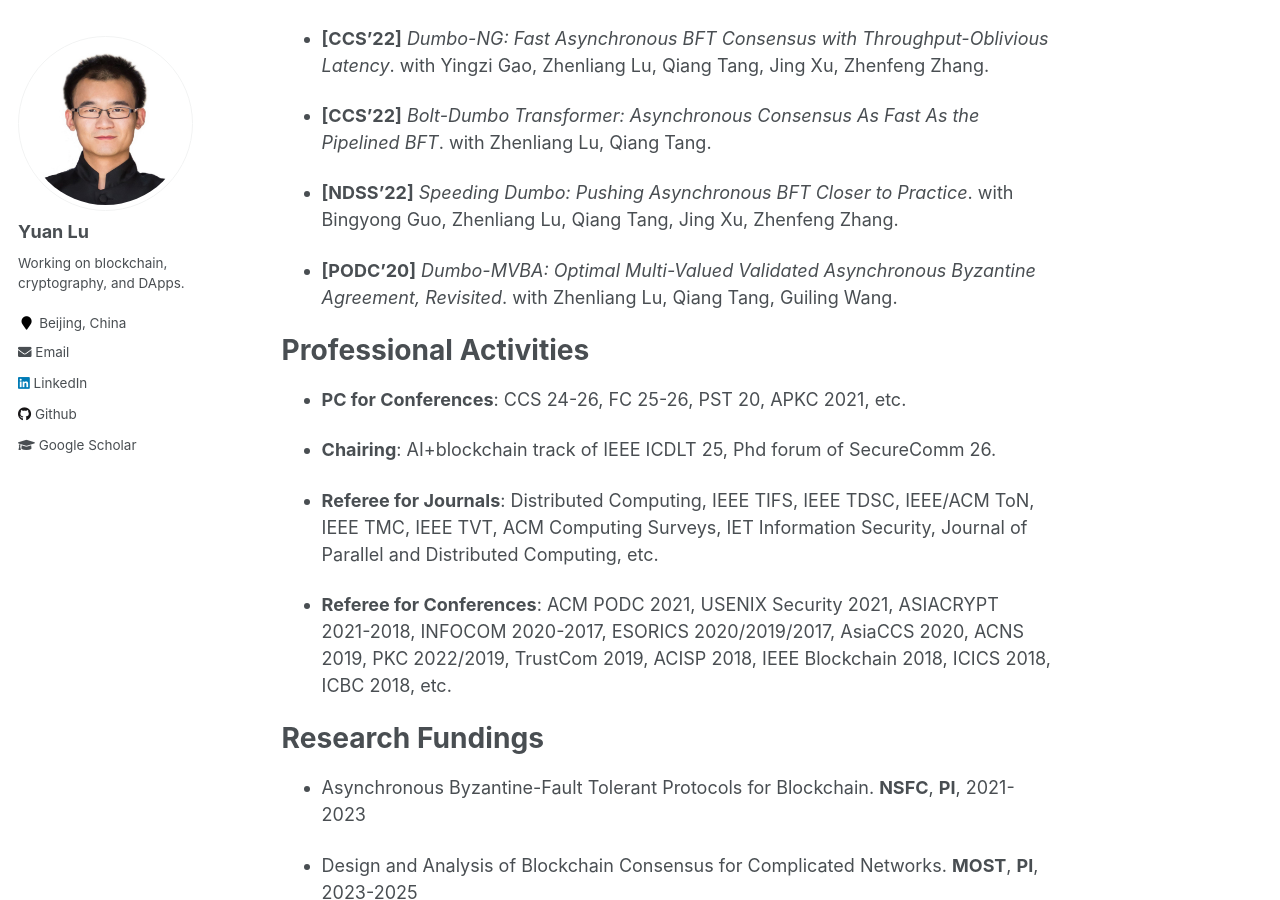
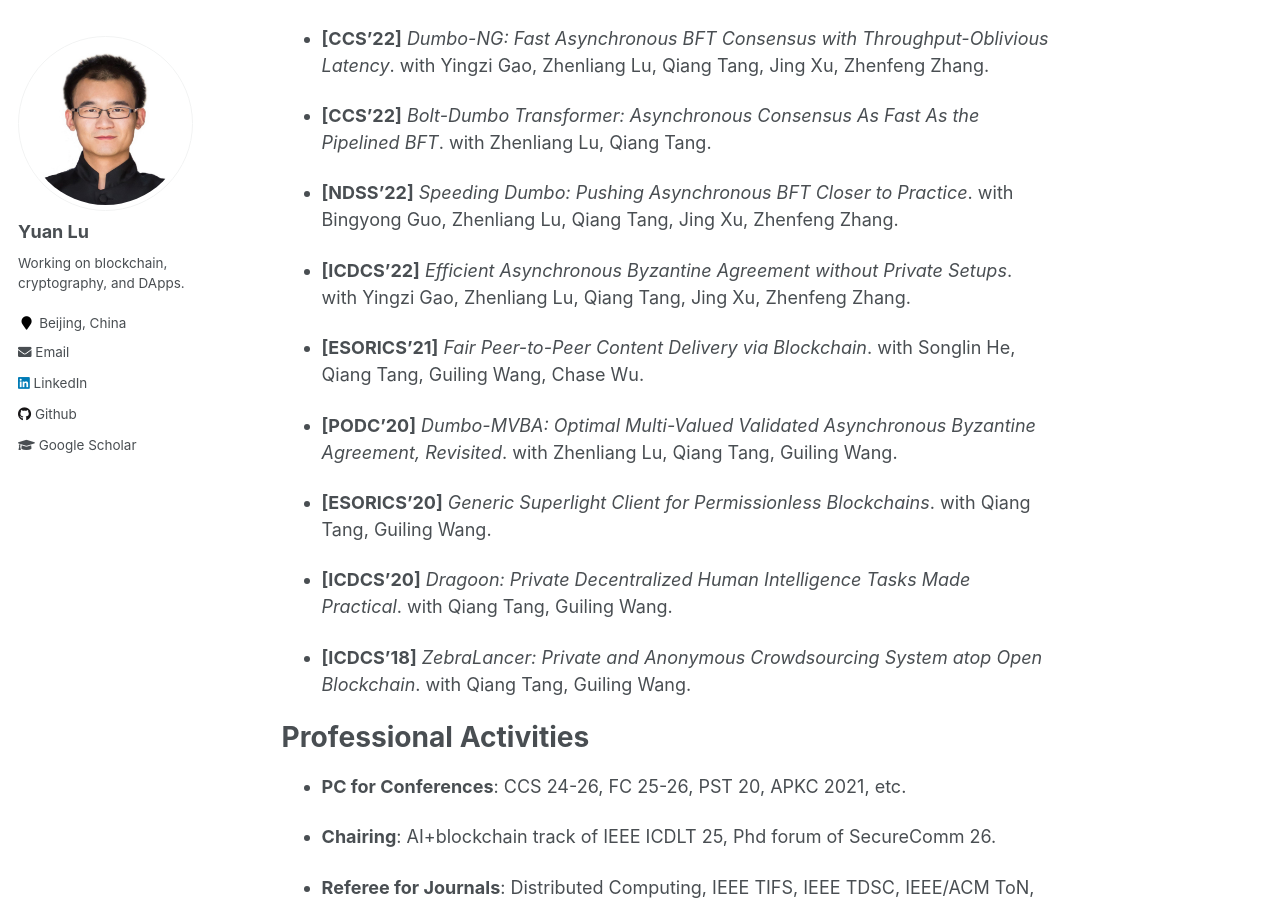
Before and after one commit to yylluu/yylluu.github.io, a Jekyll site: the page built from _pages/about.md, in a window 1280 px wide and 900 px high, scrolled down 872 px. Built offline with Jekyll 4.4.1, drawn with Linux system fonts in a browser that asks for light colours; some of the changed lines change nothing that is shown.

Commit message:
Update about.md

```diff
--- a/_pages/about.md
+++ b/_pages/about.md
@@ -34,30 +34,17 @@ Many of my research results have been published in top-tier computer science ven
 
 - **[NDSS’22]** *Speeding Dumbo: Pushing Asynchronous BFT Closer to Practice*. with Bingyong Guo, Zhenliang Lu, Qiang Tang, Jing Xu, Zhenfeng Zhang.
 
+- **[ICDCS’22]** *Efficient Asynchronous Byzantine Agreement without Private Setups*. with Yingzi Gao, Zhenliang Lu, Qiang Tang, Jing Xu, Zhenfeng Zhang.
+
+- **[ESORICS'21]** *Fair Peer-to-Peer Content Delivery via Blockchain*. with Songlin He, Qiang Tang, Guiling Wang, Chase Wu.
+
 - **[PODC’20]** *Dumbo-MVBA: Optimal Multi-Valued Validated Asynchronous Byzantine Agreement, Revisited*. with Zhenliang Lu, Qiang Tang, Guiling Wang.
 
-<!--
-- *Aion: Robust and Efficient Multi-Round Single-Mask Secure Aggregation Against Malicious Participants*.
-     &nbsp; &nbsp; &nbsp; **Security** 25. with Yizhong Liu, Zixiao Jia, Zian Jin, et al.
+- **[ESORICS'20]** *Generic Superlight Client for Permissionless Blockchains*. with Qiang Tang, Guiling Wang.
 
-- *Kronos: A Secure and Generic Sharding Blockchain Consensus with Optimized Overhead*.
-     &nbsp; &nbsp; &nbsp; **NDSS** 25. with Yizhong Liu, Andi Liu, Zhuocheng Pan, et al.
+- **[ICDCS’20]** *Dragoon: Private Decentralized Human Intelligence Tasks Made Practical*. with Qiang Tang, Guiling Wang.
 
-- *Efficient Asynchronous Byzantine Agreement without Private Setups*.
-     &nbsp; &nbsp; &nbsp; **ICDCS** 22. with Yingzi Gao, Zhenliang Lu, Qiang Tang, Jing Xu, Zhenfeng Zhang.
-
-- *Fair Peer-to-Peer Content Delivery via Blockchain*.
-     &nbsp; &nbsp; &nbsp; **ESORICS** 21. with Songlin He, Qiang Tang, Guiling Wang, Chase Wu.
-
-- *Generic Superlight Client for Permissionless Blockchains*.
-     &nbsp; &nbsp; &nbsp; **ESORICS** 20. with Qiang Tang, Guiling Wang.
-
-- *Dragoon: Private Decentralized Human Intelligence Tasks Made Practical*.
-     &nbsp; &nbsp; &nbsp; **ICDCS** 20. with Qiang Tang, Guiling Wang.
-
-- *ZebraLancer: Private and Anonymous Crowdsourcing System atop Open Blockchain*.
-     &nbsp; &nbsp; &nbsp; **ICDCS** 18. with Qiang Tang, Guiling Wang.
--->
+- **[ICDCS’18]** *ZebraLancer: Private and Anonymous Crowdsourcing System atop Open Blockchain*. with Qiang Tang, Guiling Wang.
 
 
 
```
